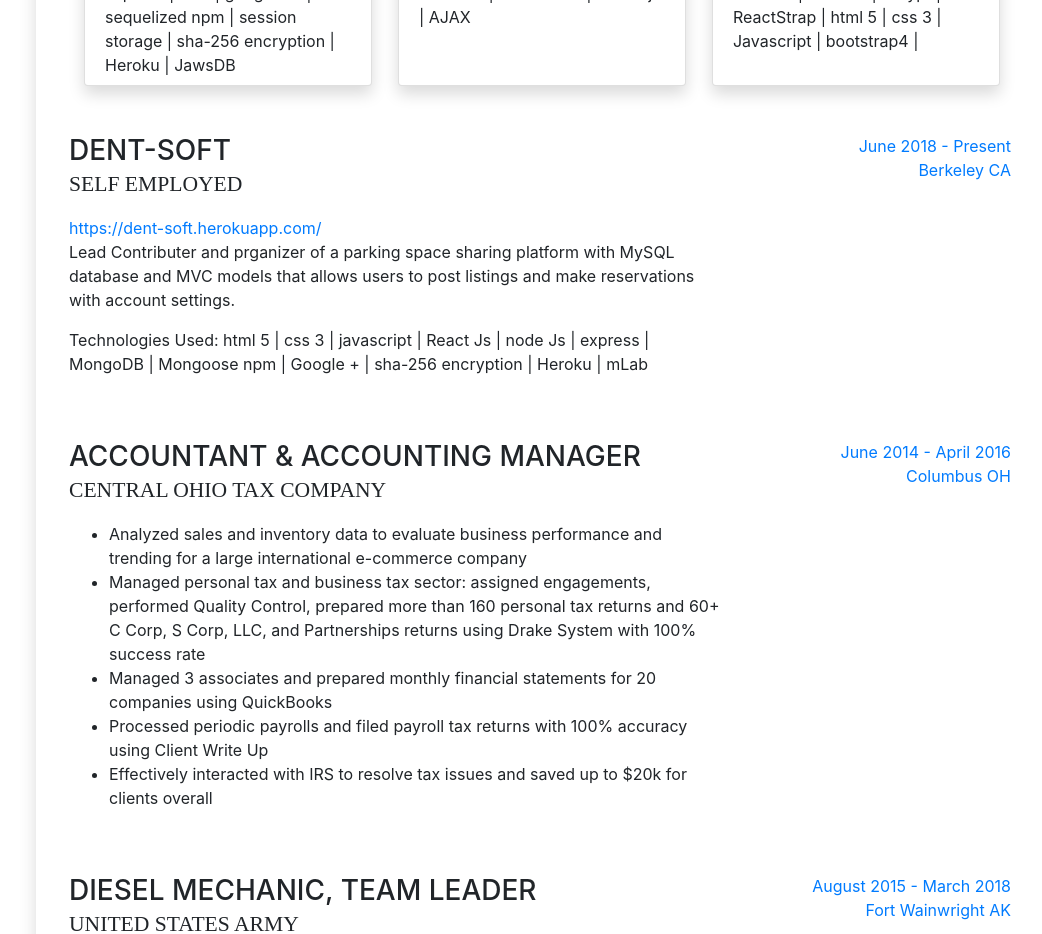
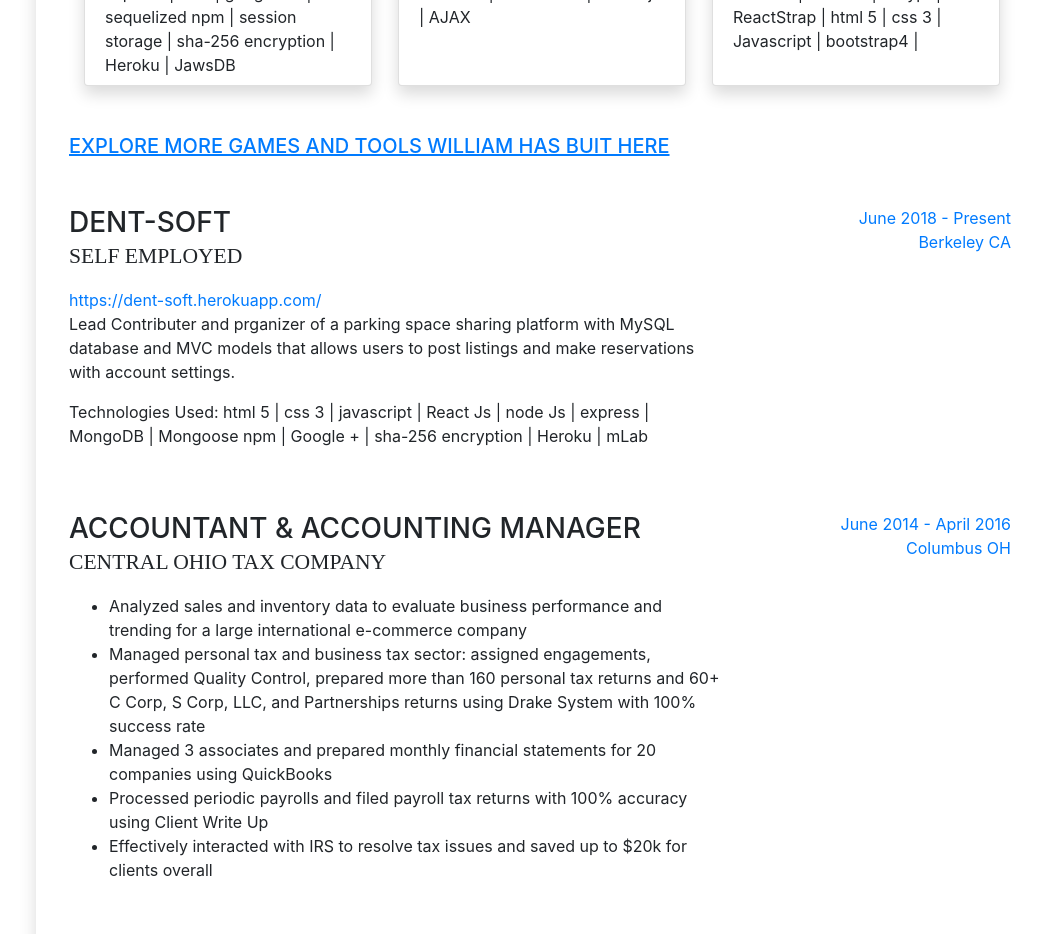
Before and after one commit to Barneybean/Barneybean.github.io, a website with bundled scripts: page index.html in a window 1280 px wide. Shown: the part 1360-2294 px from the top of the page, without its empty margins (236-1278 px from the left). Built offline with nearby package versions, Linux system fonts and the light colour scheme; a web font is replaced by a local one.

Commit message:
add other projects

```diff
--- a/index.html
+++ b/index.html
@@ -164,6 +164,7 @@
               </div>
             </div>
           </div>
+          <h5 class="mb-5 "> <a href="https://barneybean.github.io/Bootstrap-Portfolio/portfolio.html"><u>Explore More games and tools William has buit Here</u></a></h5>
 
           <!-- slide show of all my projects -->
 
```
Also changed, not shown: 1 other file.
